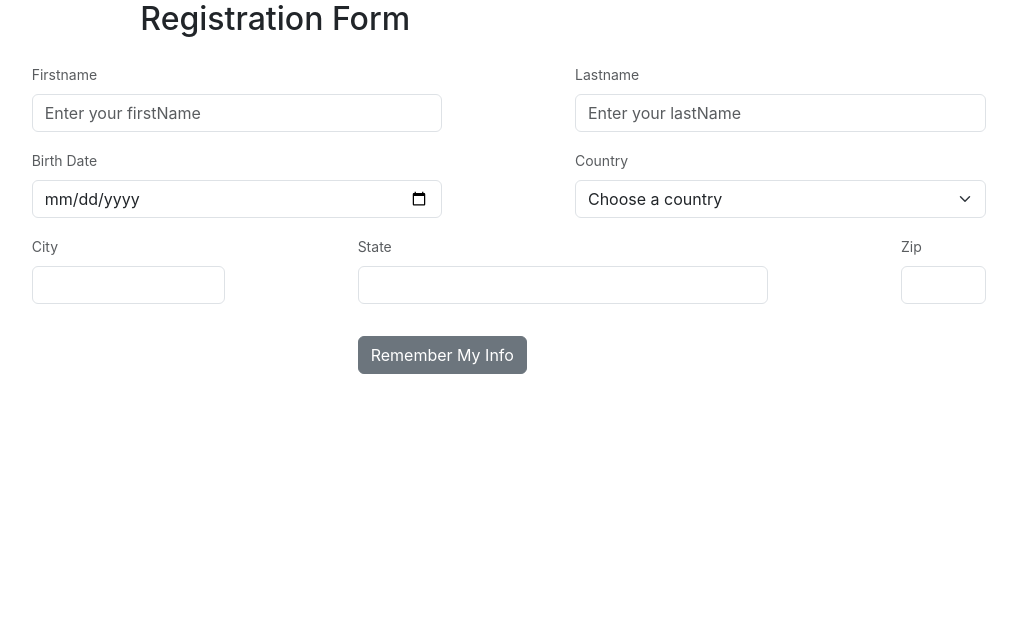
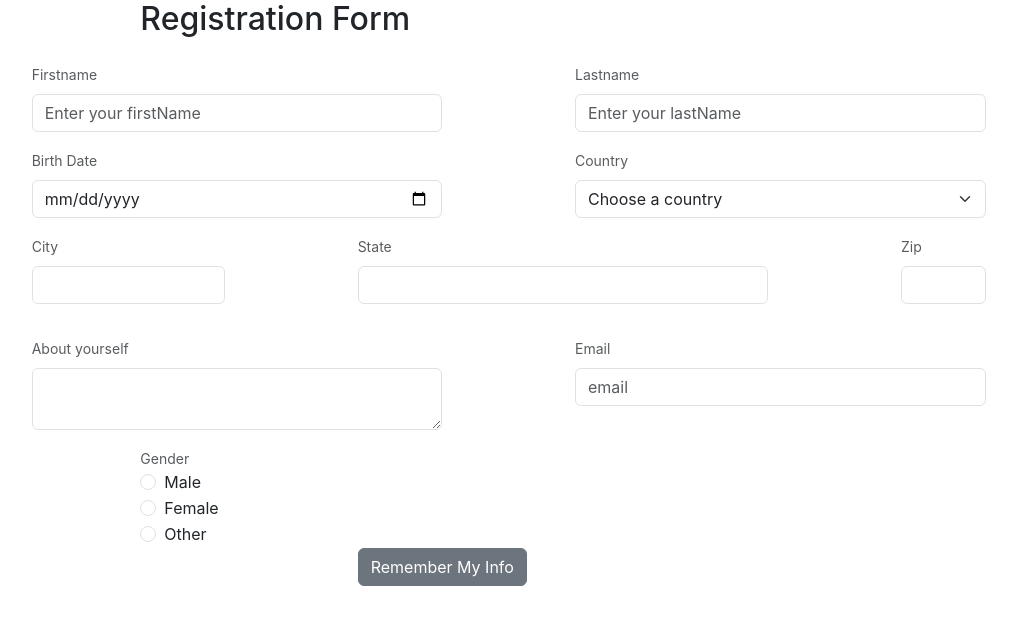
Before and after one commit to NinoPapava/ol-academy-registration-form, a React (Create React App) app: page / in a window 1280 px wide. Shown: the top 624 px of the page, without its empty margins (77-1094 px from the left). Built offline with nearby package versions, Linux system fonts and the light colour scheme; the HTML template or start-up script is replaced by a standard one.

Commit message:
gender / email / about

```diff
--- /dev/null
+++ b/src/components/Details/About.jsx
@@ -0,0 +1,23 @@
+import React from 'react'
+import { Col, FormText, Input, Label, FormGroup } from 'reactstrap';
+
+const About = ({ value, onChange }) => {
+  return (
+    <Col sm={{ offset: 1, size: 4 }}>
+      <FormGroup>
+        <Label for="exampleText">
+          <FormText>About yourself</FormText>
+        </Label>
+        <Input
+          id="exampleText"
+          name="about"
+          type="textarea"
+          value={value}
+          onChange={onChange}
+        />
+      </FormGroup>
+    </Col>
+  )
+}
+
+export { About }
--- /dev/null
+++ b/src/components/Details/Email.jsx
@@ -0,0 +1,22 @@
+import React from 'react'
+import { Col, FormText, Input, Label } from 'reactstrap';
+
+const Email = ({ value, onChange }) => {
+  return (
+    <Col sm={{ offset: 1, size: 4 }}>
+      <Label for="email">
+        <FormText>Email</FormText>
+      </Label>
+      <Input
+        id="email"
+        name="email"
+        placeholder="email"
+        type="email"
+        value={value}
+        onChange={onChange}
+      />
+    </Col>
+  )
+}
+
+export { Email }
--- /dev/null
+++ b/src/components/Details/Gender.jsx
@@ -0,0 +1,61 @@
+import React from 'react'
+import { Col, FormText, Input, Label, Row, FormGroup } from 'reactstrap';
+
+const Gender = ({ value, onChange }) => {
+  return (
+    <Col sm={{ offset: 2, size: 2 }}>
+      <Row>
+        <Col>
+          <FormText>Gender</FormText>
+          <FormGroup check>
+            <Input
+              name="gender"
+              type="radio"
+              value="Male"
+              checked={value === "Male"}
+              onChange={onChange}
+            />
+            {' '}
+            <Label check>
+              Male
+            </Label>
+          </FormGroup>
+        </Col>
+      </Row>
+      <Row>
+        <Col>
+          <FormGroup check>
+            <Input
+              name="gender"
+              type="radio"
+              value="Female"
+              checked={value === "Female"}
+              onChange={onChange}
+            />
+            {' '}
+            <Label check>
+              Female
+            </Label>
+          </FormGroup>
+        </Col>
+      </Row>
+      <Col>
+        <FormGroup check>
+          <Input
+            name="gender"
+            type="radio"
+            value="Other"
+            checked={value === "Other"}
+            onChange={onChange}
+          />
+          {' '}
+          <Label check>
+            Other
+          </Label>
+        </FormGroup>
+      </Col>
+    </Col>
+  )
+}
+
+export { Gender }
--- a/src/components/Registration/RegistrationForm.jsx
+++ b/src/components/Registration/RegistrationForm.jsx
@@ -7,6 +7,9 @@ import { ChooseCountry } from '../Details/ChooseCountry'
 import { City } from '../Details/City'
 import { State } from '../Details/State'
 import { Zip } from '../Details/Zip'
+import { About } from '../Details/About'
+import { Email } from '../Details/Email'
+import { Gender } from '../Details/Gender'
 
 const RegistrationForm = () => {
   const [formSubmit, setFormSubmit] = useState({
@@ -62,6 +65,9 @@ const RegistrationForm = () => {
       </FormGroup>
       <FormGroup>
         <Row>
+          <About value={formSubmit.about} onChange={handleChange} />
+          <Email value={formSubmit.email} onChange={handleChange} />
+          <Gender value={formSubmit.gender} onChange={handleChange} />
           <Col sm={{ offset: 4, size: 6 }}>
             <Button >
               Remember My Info
```
